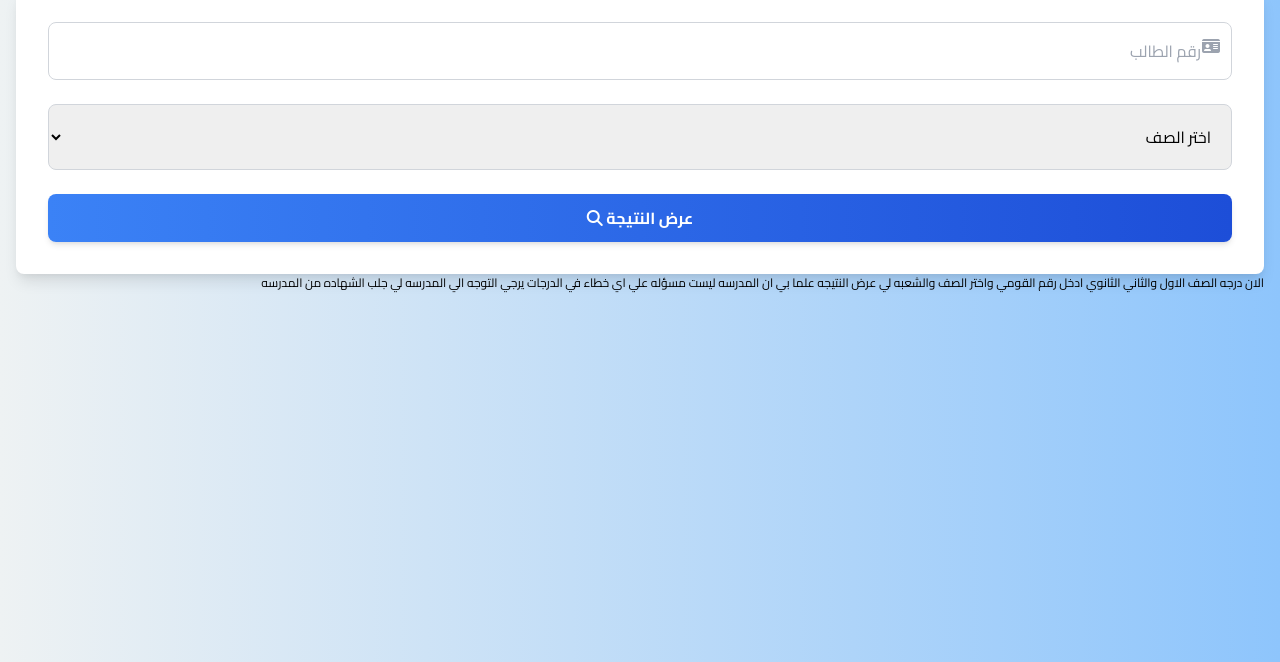
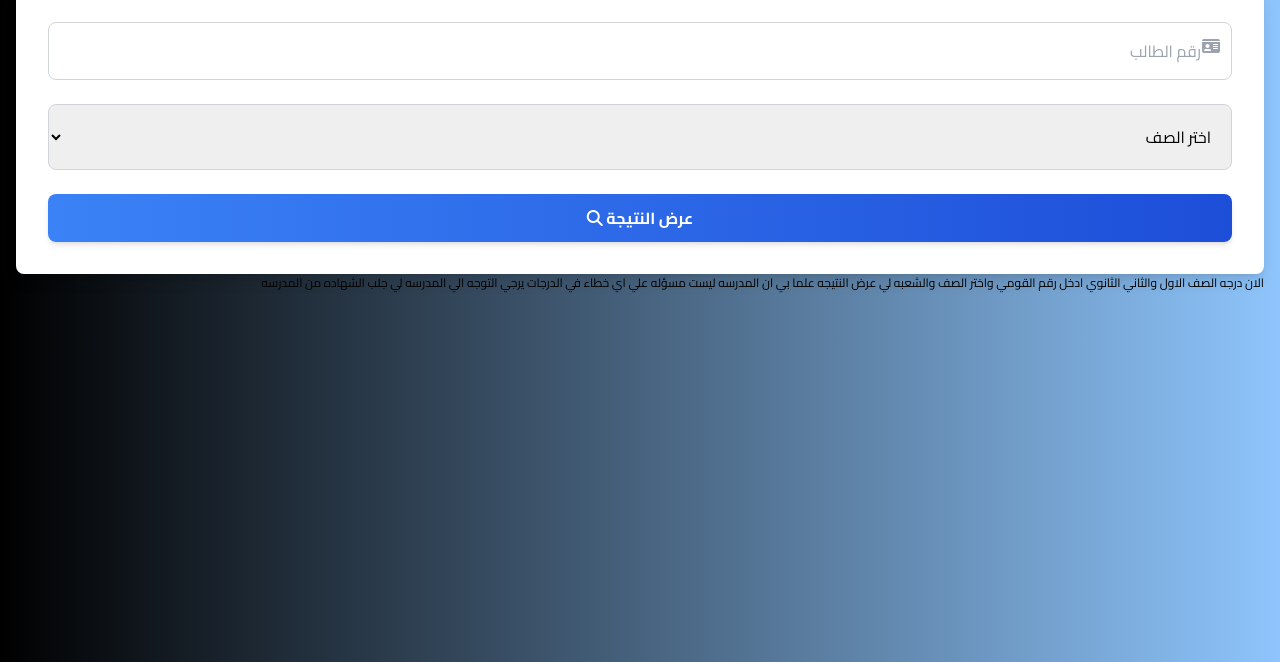
Before and after one commit to NubariaSecondarySchool/School_ruslt, a plain HTML site: page index.html in a window 1280 px wide. Shown: the part 138-800 px from the top of the page. Drawn offline with nearby package versions, Linux system fonts and the light colour scheme.

Commit message:
Update index.html

```diff
--- a/index.html
+++ b/index.html
@@ -12,7 +12,7 @@
 
         body {
             font-family: 'Cairo', sans-serif;
-            background: linear-gradient(to right, #eef2f3, #8ec5fc);
+            background: linear-gradient(to right, black, #8ec5fc);
         }
 
         .loader {
```
